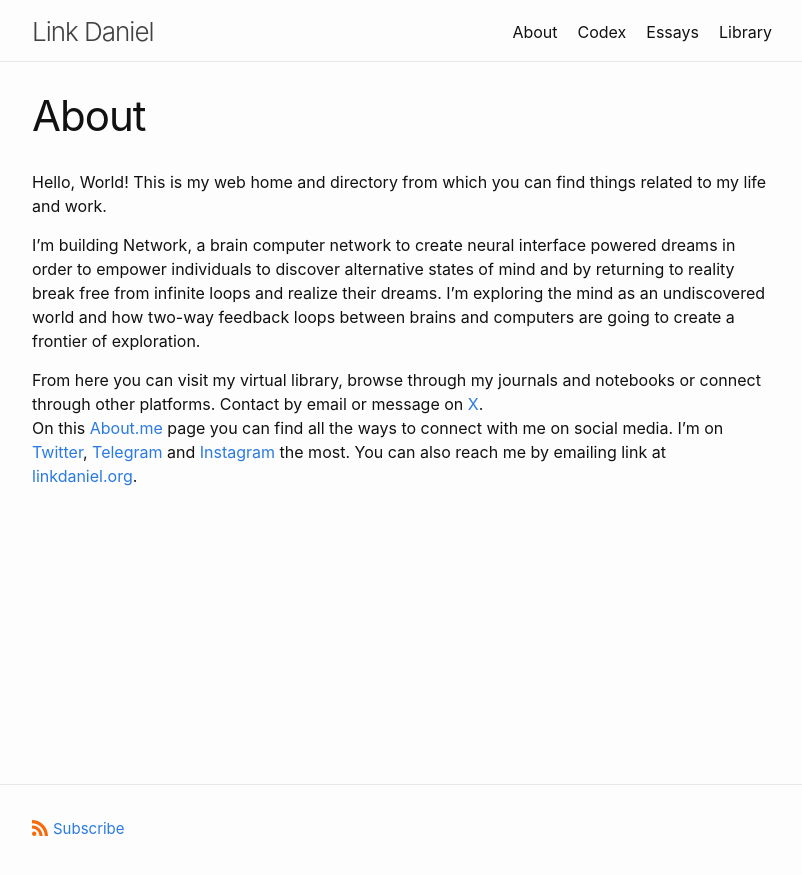
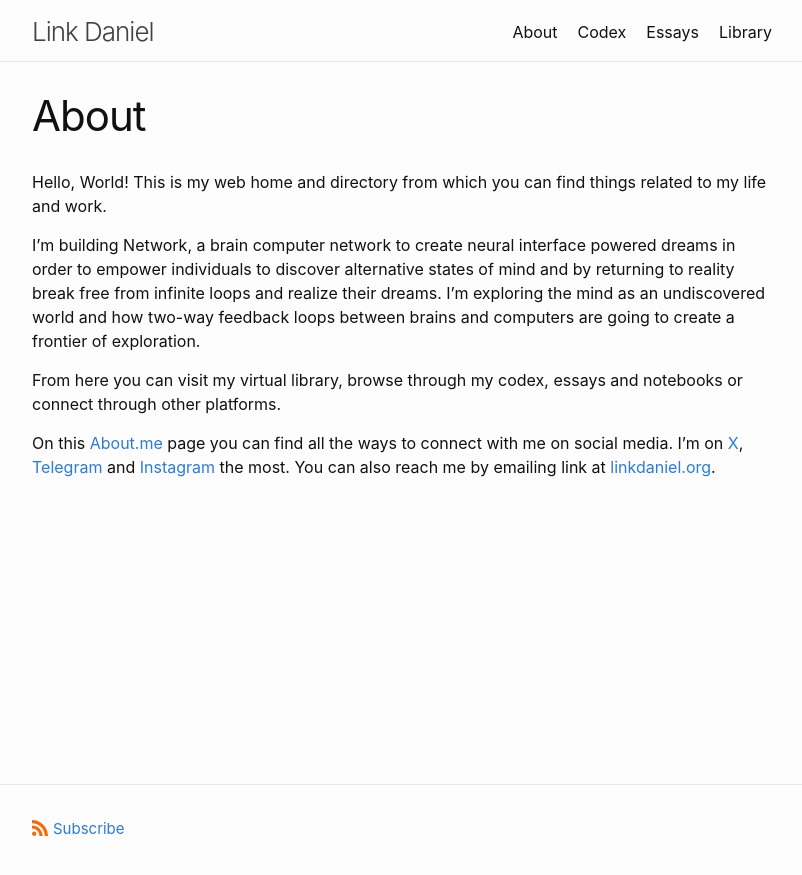
Before and after one commit to link-daniel/link.github.io, a Jekyll site: the page built from about.md, in a window 1280 px wide. Shown: the top 875 px of the page, without its empty margins (238-1040 px from the left). Built offline with Jekyll 4.4.1, drawn with Linux system fonts in a browser that asks for light colours.

Commit message:
Update about.md

```diff
--- a/about.md
+++ b/about.md
@@ -8,6 +8,6 @@ Hello, World! This is my web home and directory from which you can find things r
 
 I'm building Network, a brain computer network to create neural interface powered dreams in order to empower individuals to discover alternative states of mind and by returning to reality break free from infinite loops and realize their dreams. I'm exploring the mind as an undiscovered world and how two-way feedback loops between brains and computers are going to create a frontier of exploration.
 
-From here you can visit my virtual library, browse through my journals and notebooks or connect through other platforms. Contact by email or message on [X](https://twitter.com/linkxdaniel).
-<br>
-On this [About.me](https://about.me/linkdaniel) page you can find all the ways to connect with me on social media. I'm on [Twitter](https://twitter.com/linkxdaniel), [Telegram](https://t.me/linkdaniel) and [Instagram](https://instagram.com/linkxdaniel) the most. You can also reach me by emailing link at [linkdaniel.org](https://linkdaniel.org).
+From here you can visit my virtual library, browse through my codex, essays and notebooks or connect through other platforms.
+
+On this [About.me](https://about.me/linkdaniel) page you can find all the ways to connect with me on social media. I'm on [X](https://twitter.com/linkxdaniel), [Telegram](https://t.me/linkdaniel) and [Instagram](https://instagram.com/linkxdaniel) the most. You can also reach me by emailing link at [linkdaniel.org](https://linkdaniel.org).
```
